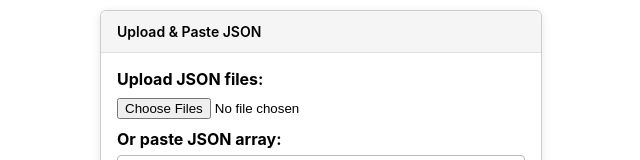
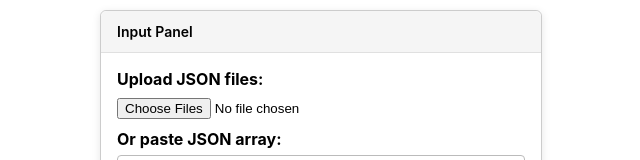
Before and after one commit to udaykirankavaturu/hierarchy-visualizer, a React (Create React App) app: page / in a window 1280 px wide. Shown: the top 160 px of the page, without its empty margins (320-960 px from the left). Built offline with nearby package versions, Linux system fonts and the light colour scheme.

Commit message:
rename title

```diff
--- a/src/App.js
+++ b/src/App.js
@@ -199,7 +199,7 @@ function App() {
       {showInputPanel && (
         <>
           <DraggablePanel
-            title="Upload & Paste JSON"
+            title="Input Panel"
             defaultX={window.innerWidth / 2 - 220}
             defaultY={10}
             minWidth={440}
```
